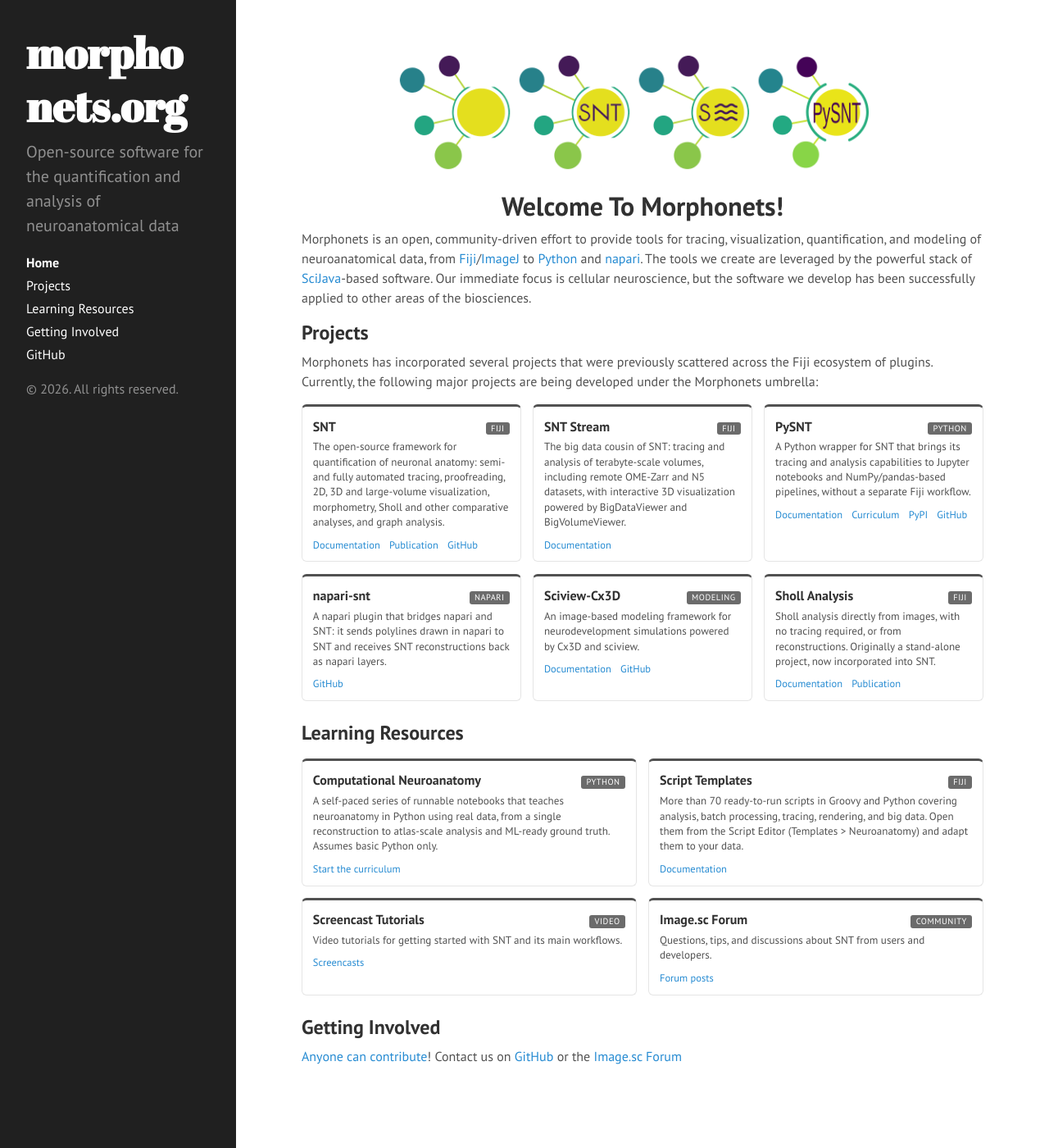
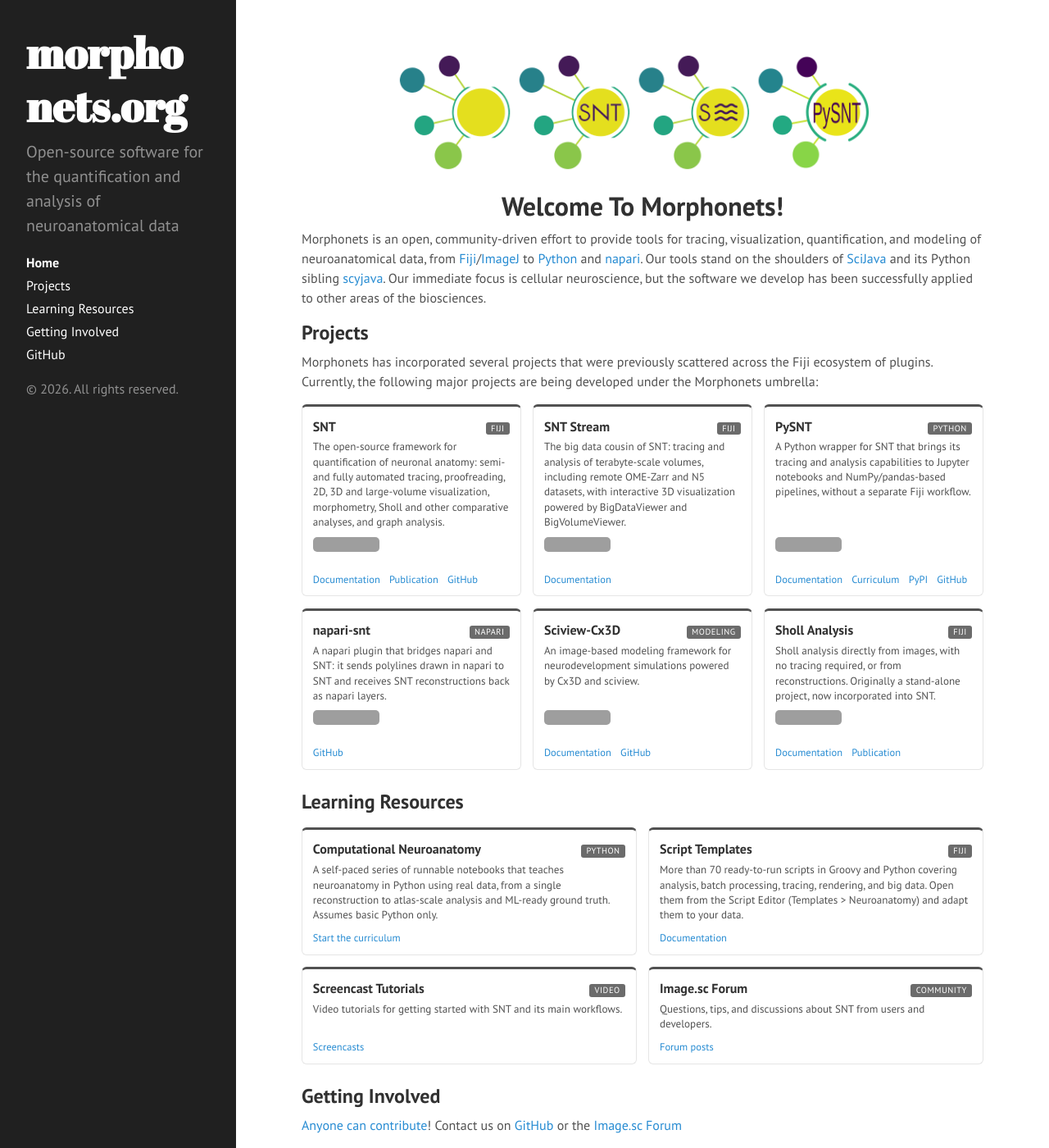
Before and after one commit to morphonets/morphonets.org, a Jekyll site: the page built from index.md, in a window 1280 px wide and 1400 px high. Shown: the whole window at 82% size. Built offline with Jekyll 4.4.1, drawn with Linux system fonts in a browser that asks for light colours; part of the change alters nothing that is shown; grey boxes are pictures that could not be loaded.

Commit message:
Add badges to main page

```diff
--- a/index.md
+++ b/index.md
@@ -6,7 +6,7 @@ title: Morphonets
 <h1 align="center">Welcome To Morphonets!</h1>
 
 
-Morphonets is an open, community-driven effort to provide tools for tracing, visualization, quantification, and modeling of neuroanatomical data, from [Fiji](https://fiji.sc)/[ImageJ](https://imagej.net) to [Python](https://github.com/morphonets/pysnt) and [napari](https://napari.org). The tools we create are leveraged by the powerful stack of [SciJava](https://scijava.org)-based software.
+Morphonets is an open, community-driven effort to provide tools for tracing, visualization, quantification, and modeling of neuroanatomical data, from [Fiji](https://fiji.sc)/[ImageJ](https://imagej.net) to [Python](https://github.com/morphonets/pysnt) and [napari](https://napari.org). Our tools stand on the shoulders of [SciJava](https://scijava.org) and its Python sibling [scyjava](https://github.com/scijava/scyjava).
 Our immediate focus is cellular neuroscience, but the software we develop has been successfully applied to other areas of the biosciences.
 
 
@@ -16,23 +16,26 @@ Morphonets has incorporated several projects that were previously scattered acro
 
 <style>
 .pj-grid{display:grid;grid-template-columns:repeat(auto-fill,minmax(min(16rem,100%),1fr));gap:.9rem;margin:1rem 0 1.5rem}
-.pj-card{border:1px solid #e5e5e5;border-top:3px solid #515151;border-radius:6px;padding:.7rem .8rem;background:#fff;transition:box-shadow .15s,transform .15s}
+.pj-card{display:flex;flex-direction:column;border:1px solid #e5e5e5;border-top:3px solid #515151;border-radius:6px;padding:.7rem .8rem;background:#fff;transition:box-shadow .15s,transform .15s}
 .pj-card:hover{box-shadow:0 3px 10px rgba(0,0,0,.15);transform:translateY(-2px)}
 .pj-head{display:flex;justify-content:space-between;align-items:baseline;margin-bottom:.3rem}
 .pj-name{font-weight:bold;font-size:1rem;color:#313131}
 .pj-tag{font-size:.65rem;text-transform:uppercase;letter-spacing:.05em;color:#fff;background:#6b6b6b;border-radius:3px;padding:0 .4rem}
 .pj-card p{font-size:.82rem;line-height:1.4;margin:0 0 .5rem;color:#515151}
-.pj-links{font-size:.78rem}
+.pj-links{margin-top:auto;font-size:.78rem}
+.pj-badges{margin-top:auto;display:flex;flex-wrap:wrap;gap:.3rem;padding-bottom:.5rem}
+.pj-badges img{display:block;height:18px}
+.pj-badges + .pj-links{margin-top:0}
 .pj-links a{margin-right:.7rem}
 .pj-grid.pj-2{grid-template-columns:repeat(auto-fit,minmax(min(20rem,100%),1fr))}
 </style>
 <div class="pj-grid">
-<div class="pj-card"><div class="pj-head"><span class="pj-name">SNT</span><span class="pj-tag">Fiji</span></div><p>The open-source framework for quantification of neuronal anatomy: semi- and fully automated tracing, proofreading, 2D, 3D and large-volume visualization, morphometry, Sholl and other comparative analyses, and graph analysis.</p><div class="pj-links"><a href="https://imagej.net/plugins/snt/">Documentation</a><a href="https://rdcu.be/c9LJe">Publication</a><a href="https://github.com/morphonets/SNT">GitHub</a></div></div>
-<div class="pj-card"><div class="pj-head"><span class="pj-name">SNT Stream</span><span class="pj-tag">Fiji</span></div><p>The big data cousin of SNT: tracing and analysis of terabyte-scale volumes, including remote OME-Zarr and N5 datasets, with interactive 3D visualization powered by BigDataViewer and BigVolumeViewer.</p><div class="pj-links"><a href="https://imagej.net/plugins/snt/snt-stream">Documentation</a></div></div>
-<div class="pj-card"><div class="pj-head"><span class="pj-name">PySNT</span><span class="pj-tag">Python</span></div><p>A Python wrapper for SNT that brings its tracing and analysis capabilities to Jupyter notebooks and NumPy/pandas-based pipelines, without a separate Fiji workflow.</p><div class="pj-links"><a href="https://pysnt.readthedocs.io">Documentation</a><a href="/computational-neuroanatomy/">Curriculum</a><a href="https://pypi.org/project/pysnt/">PyPI</a><a href="https://github.com/morphonets/pysnt">GitHub</a></div></div>
-<div class="pj-card"><div class="pj-head"><span class="pj-name">napari-snt</span><span class="pj-tag">napari</span></div><p>A napari plugin that bridges napari and SNT: it sends polylines drawn in napari to SNT and receives SNT reconstructions back as napari layers.</p><div class="pj-links"><a href="https://github.com/morphonets/napari-snt">GitHub</a></div></div>
-<div class="pj-card"><div class="pj-head"><span class="pj-name">Sciview-Cx3D</span><span class="pj-tag">Modeling</span></div><p>An image-based modeling framework for neurodevelopment simulations powered by Cx3D and sciview.</p><div class="pj-links"><a href="https://imagej.net/plugins/snt/modeling">Documentation</a><a href="https://github.com/morphonets/cx3d">GitHub</a></div></div>
-<div class="pj-card"><div class="pj-head"><span class="pj-name">Sholl Analysis</span><span class="pj-tag">Fiji</span></div><p>Sholl analysis directly from images, with no tracing required, or from reconstructions. Originally a stand-alone project, now incorporated into SNT.</p><div class="pj-links"><a href="https://imagej.net/plugins/snt/sholl">Documentation</a><a href="https://rdcu.be/c9LI8">Publication</a></div></div>
+<div class="pj-card"><div class="pj-head"><span class="pj-name">SNT</span><span class="pj-tag">Fiji</span></div><p>The open-source framework for quantification of neuronal anatomy: semi- and fully automated tracing, proofreading, 2D, 3D and large-volume visualization, morphometry, Sholl and other comparative analyses, and graph analysis.</p><div class="pj-badges"><a href="https://github.com/morphonets/SNT/releases"><img src="https://img.shields.io/github/v/release/morphonets/SNT?style=flat-square&include_prereleases&label=release" alt="SNT latest release" loading="lazy"></a></div><div class="pj-links"><a href="https://imagej.net/plugins/snt/">Documentation</a><a href="https://rdcu.be/c9LJe">Publication</a><a href="https://github.com/morphonets/SNT">GitHub</a></div></div>
+<div class="pj-card"><div class="pj-head"><span class="pj-name">SNT Stream</span><span class="pj-tag">Fiji</span></div><p>The big data cousin of SNT: tracing and analysis of terabyte-scale volumes, including remote OME-Zarr and N5 datasets, with interactive 3D visualization powered by BigDataViewer and BigVolumeViewer.</p><div class="pj-badges"><a href="https://github.com/morphonets/SNT/releases"><img src="https://img.shields.io/github/v/release/morphonets/SNT?style=flat-square&include_prereleases&label=included%20in%20SNT" alt="SNT latest release" loading="lazy"></a></div><div class="pj-links"><a href="https://imagej.net/plugins/snt/snt-stream">Documentation</a></div></div>
+<div class="pj-card"><div class="pj-head"><span class="pj-name">PySNT</span><span class="pj-tag">Python</span></div><p>A Python wrapper for SNT that brings its tracing and analysis capabilities to Jupyter notebooks and NumPy/pandas-based pipelines, without a separate Fiji workflow.</p><div class="pj-badges"><a href="https://pypi.org/project/pysnt/"><img src="https://img.shields.io/pypi/v/pysnt?style=flat-square&label=PyPI" alt="PySNT on PyPI" loading="lazy"></a></div><div class="pj-links"><a href="https://pysnt.readthedocs.io">Documentation</a><a href="/computational-neuroanatomy/">Curriculum</a><a href="https://pypi.org/project/pysnt/">PyPI</a><a href="https://github.com/morphonets/pysnt">GitHub</a></div></div>
+<div class="pj-card"><div class="pj-head"><span class="pj-name">napari-snt</span><span class="pj-tag">napari</span></div><p>A napari plugin that bridges napari and SNT: it sends polylines drawn in napari to SNT and receives SNT reconstructions back as napari layers.</p><div class="pj-badges"><a href="https://github.com/morphonets/napari-snt"><img src="https://img.shields.io/badge/SNT%20add--on-napari%20bridge-2a8c82?style=flat-square" alt="SNT add-on: napari bridge" loading="lazy"></a></div><div class="pj-links"><a href="https://github.com/morphonets/napari-snt">GitHub</a></div></div>
+<div class="pj-card"><div class="pj-head"><span class="pj-name">Sciview-Cx3D</span><span class="pj-tag">Modeling</span></div><p>An image-based modeling framework for neurodevelopment simulations powered by Cx3D and sciview.</p><div class="pj-badges"><a href="https://github.com/morphonets/cx3d"><img src="https://img.shields.io/badge/SNT%20add--on-optional-2a8c82?style=flat-square" alt="SNT add-on: optional" loading="lazy"></a></div><div class="pj-links"><a href="https://imagej.net/plugins/snt/modeling">Documentation</a><a href="https://github.com/morphonets/cx3d">GitHub</a></div></div>
+<div class="pj-card"><div class="pj-head"><span class="pj-name">Sholl Analysis</span><span class="pj-tag">Fiji</span></div><p>Sholl analysis directly from images, with no tracing required, or from reconstructions. Originally a stand-alone project, now incorporated into SNT.</p><div class="pj-badges"><a href="https://github.com/morphonets/SNT/releases"><img src="https://img.shields.io/github/v/release/morphonets/SNT?style=flat-square&include_prereleases&label=included%20in%20SNT" alt="SNT latest release" loading="lazy"></a></div><div class="pj-links"><a href="https://imagej.net/plugins/snt/sholl">Documentation</a><a href="https://rdcu.be/c9LI8">Publication</a></div></div>
 </div>
 
 ## Learning Resources
```
